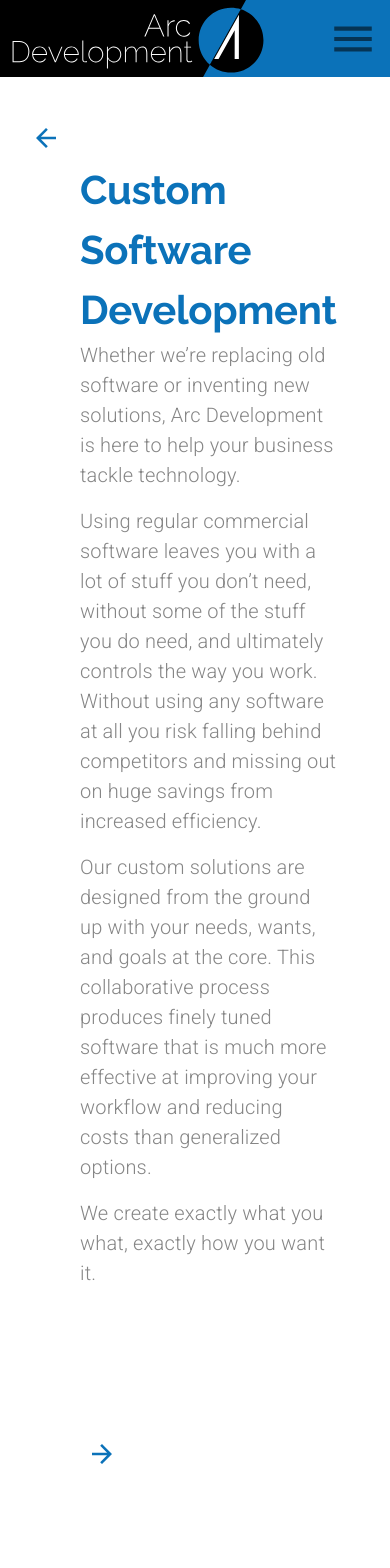
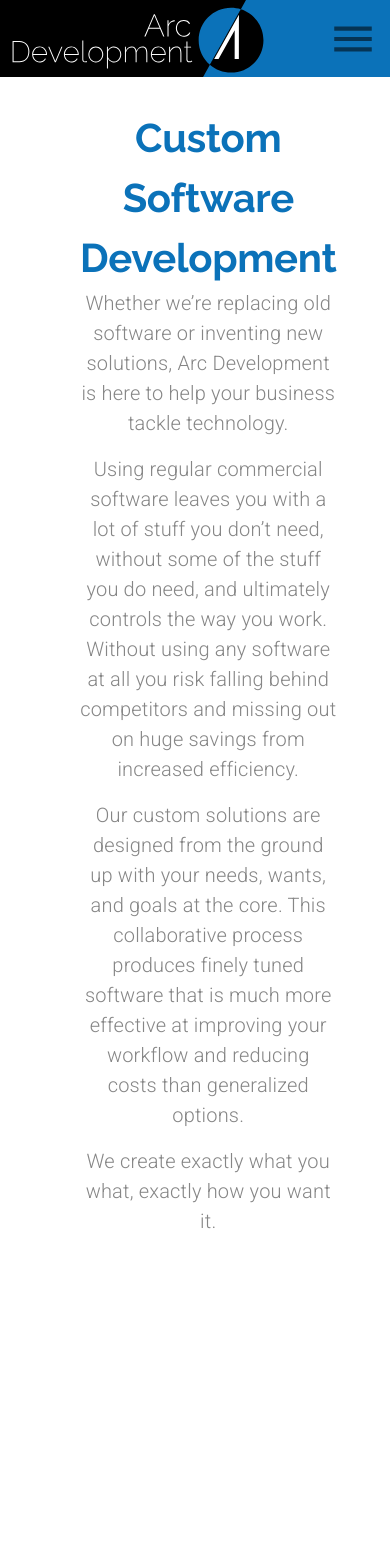
Before and after one commit to jeromeski/aceevolution, a React (Create React App) app: page /customsoftware in a window 390 px wide. Shown: the top 1568 px of the page. Built offline with nearby package versions, Linux system fonts and the light colour scheme.

Commit message:
Custom Software Development -Responsive Design

```diff
--- a/src/components/CustomSoftware.js
+++ b/src/components/CustomSoftware.js
@@ -2,7 +2,13 @@
 import Lottie from 'react-lottie';
 import { Link } from 'react-router-dom';
 import { makeStyles, useTheme } from '@material-ui/core/styles';
-import { Grid, IconButton, Typography, useMediaQuery } from '@material-ui/core';
+import {
+  Grid,
+  IconButton,
+  Typography,
+  useMediaQuery,
+  Hidden
+} from '@material-ui/core';
 import backArrow from '../assets/backArrow.svg';
 import forwardArrow from '../assets/forwardArrow.svg';
 import lightbulb from '../assets/bulb.svg';
@@ -12,9 +18,8 @@
 
 import documentsAnimation from '../animations/documentsAnimation/data';
 import scaleAnimation from '../animations/scaleAnimation/data.json';
-import automationAnimation from '../animations/automationAnimation/data.json'
+import automationAnimation from '../animations/automationAnimation/data.json';
 import uxAnimation from '../animations/uxAnimation/data';
-
 
 const useStyles = makeStyles(theme => ({
   heading: {
@@ -73,10 +78,17 @@
 const CustomSoftware = props => {
   const classes = useStyles();
   const theme = useTheme();
+  const matchesMD = useMediaQuery(theme.breakpoints.down('md'));
+  const matchesSM = useMediaQuery(theme.breakpoints.down('sm'));
 
   return (
     <Grid container direction='column' className={classes.mainContainer}>
-      <Grid item container direction='row'>
+      <Grid
+        item
+        container
+        direction='row'
+        justify={matchesMD ? 'center' : undefined}>
+        <Hidden mdDown>
           <Grid
             item
             className={classes.arrowContainer}
@@ -91,34 +103,50 @@
               <img src={backArrow} alt='Back to services page' />
             </IconButton>
           </Grid>
+        </Hidden>
         <Grid item container direction='column' className={classes.heading}>
           <Grid item>
-            <Typography variant='h2'>Custom Software Development</Typography>
+            <Typography variant='h2' align={matchesMD ? 'center' : undefined}>
+              Custom Software Development
+            </Typography>
           </Grid>
           <Grid item>
-            <Typography variant='body1' paragraph>
+            <Typography
+              variant='body1'
+              paragraph
+              align={matchesMD ? 'center' : undefined}>
               Whether we’re replacing old software or inventing new solutions,
               Arc Development is here to help your business tackle technology.
             </Typography>
-            <Typography variant='body1' paragraph>
+            <Typography
+              variant='body1'
+              paragraph
+              align={matchesMD ? 'center' : undefined}>
               Using regular commercial software leaves you with a lot of stuff
               you don’t need, without some of the stuff you do need, and
               ultimately controls the way you work. Without using any software
               at all you risk falling behind competitors and missing out on huge
               savings from increased efficiency.
             </Typography>
-            <Typography variant='body1' paragraph>
+            <Typography
+              variant='body1'
+              paragraph
+              align={matchesMD ? 'center' : undefined}>
               Our custom solutions are designed from the ground up with your
               needs, wants, and goals at the core. This collaborative process
               produces finely tuned software that is much more effective at
               improving your workflow and reducing costs than generalized
               options.
             </Typography>
-            <Typography variant='body1' paragraph>
+            <Typography
+              variant='body1'
+              paragraph
+              align={matchesMD ? 'center' : undefined}>
               We create exactly what you what, exactly how you want it.
             </Typography>
           </Grid>
         </Grid>
+        <Hidden mdDown>
           <Grid item className={classes.arrowContainer}>
             <IconButton
               style={{ background: 'transparent' }}
@@ -133,6 +161,7 @@
               />
             </IconButton>
           </Grid>
+        </Hidden>
       </Grid>
       <Grid
         item
@@ -160,7 +189,7 @@
           direction='column'
           md
           alignItems='center'
-          style={{ maxWidth: '40em' }}>
+          style={{ maxWidth: '40em', marginTop: matchesSM ? '10em' : 0, marginBottom: matchesSM ? '10em' : 0 }}>
           <Grid item>
             <Typography variant='h4'>Save Time</Typography>
           </Grid>
@@ -183,8 +212,14 @@
           </Grid>
         </Grid>
       </Grid>
-      <Grid item container direction='row' justify='space-between'>
-        <Grid item container className={classes.itemContainer} md>
+      <Grid
+        item
+        container
+        alignItems={matchesMD ? 'center' : undefined}
+        direction={matchesMD ? 'column' : 'row'}
+        justify='space-between'
+        style={{ marginBottom: '10em' }}>
+        <Grid item container className={classes.itemContainer} style={{marginBottom: matchesMD ? '15em': 0}} md>
           <Grid item container direction='column' md>
             <Grid item>
               <Typography variant='h4'>Digital Documents & Data</Typography>
@@ -238,7 +273,11 @@
             </Grid>
           </Grid>
         </Grid>
-        <Grid item container direction='row' style={{marginTop: '20em', marginBottom: '20em'}} >
+        <Grid
+          item
+          container
+          direction='row'
+          style={{ marginTop: '20em', marginBottom: '20em' }}>
           <Grid item container direction='column' alignItems='center'>
             <Grid item>
               <img
@@ -263,7 +302,15 @@
             </Grid>
           </Grid>
         </Grid>
-        <Grid item container className={classes.itemContainer} md>
+      </Grid>
+      <Grid
+        item
+        container
+        alignItems={matchesMD ? 'center' : undefined}
+        direction={matchesMD ? 'column' : 'row'}
+        justify='space-between'
+        style={{ marginBottom: '10em' }}>
+        <Grid item container className={classes.itemContainer} style={{marginBottom: matchesMD ? '15em': 0}} md>
           <Grid item container direction='column' md>
             <Grid item>
               <Typography variant='h4'>Automation</Typography>
@@ -272,7 +319,6 @@
               <Typography variant='body1' paragraph>
                 Why waste time when you don’t have to?
               </Typography>
-
               <Typography variant='body1' paragraph>
                 We can help you identify processes with time or event based
                 actions which can now easily be automated.
```
Lines whose indentation alone changed are shown as unchanged.
